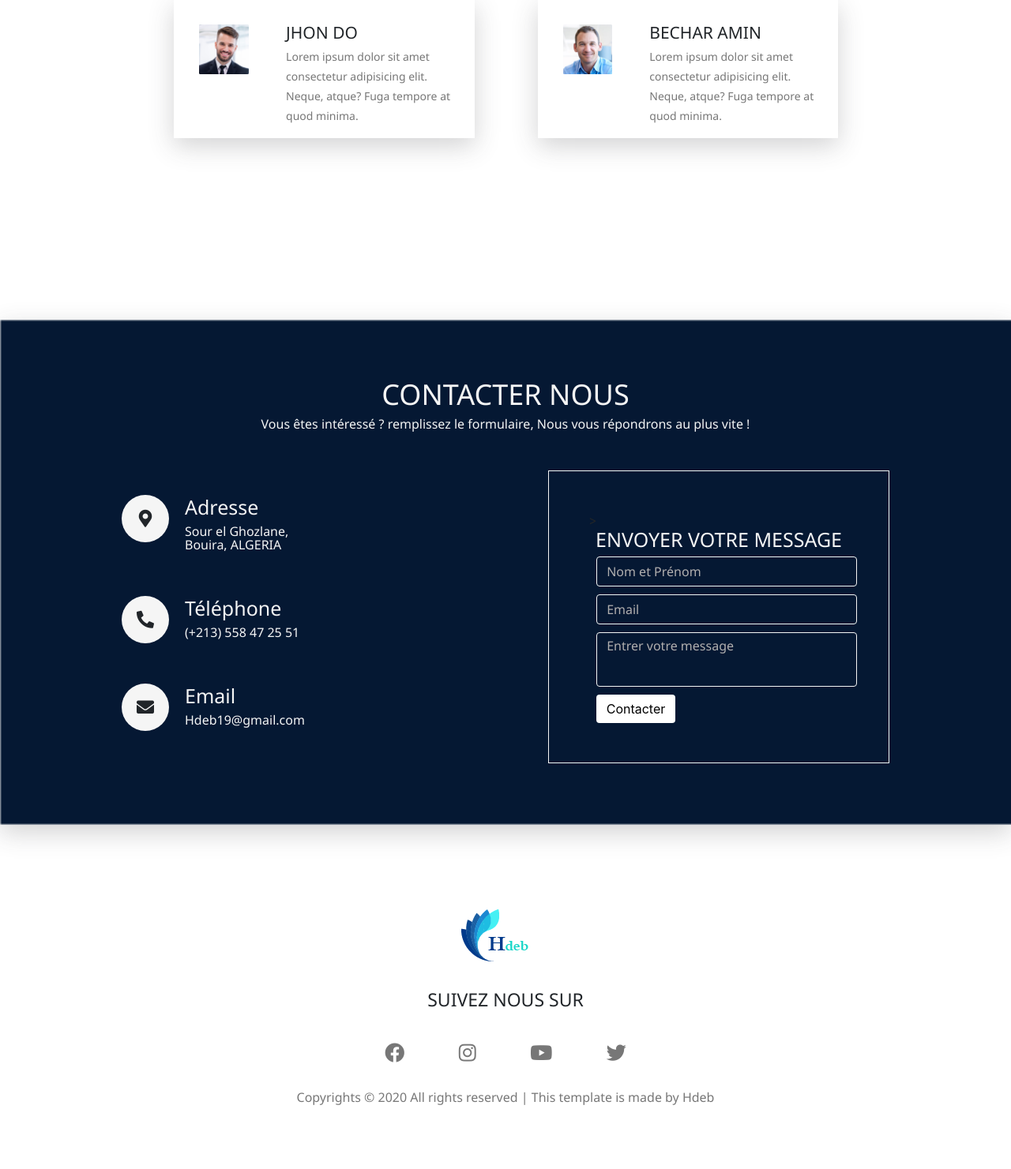
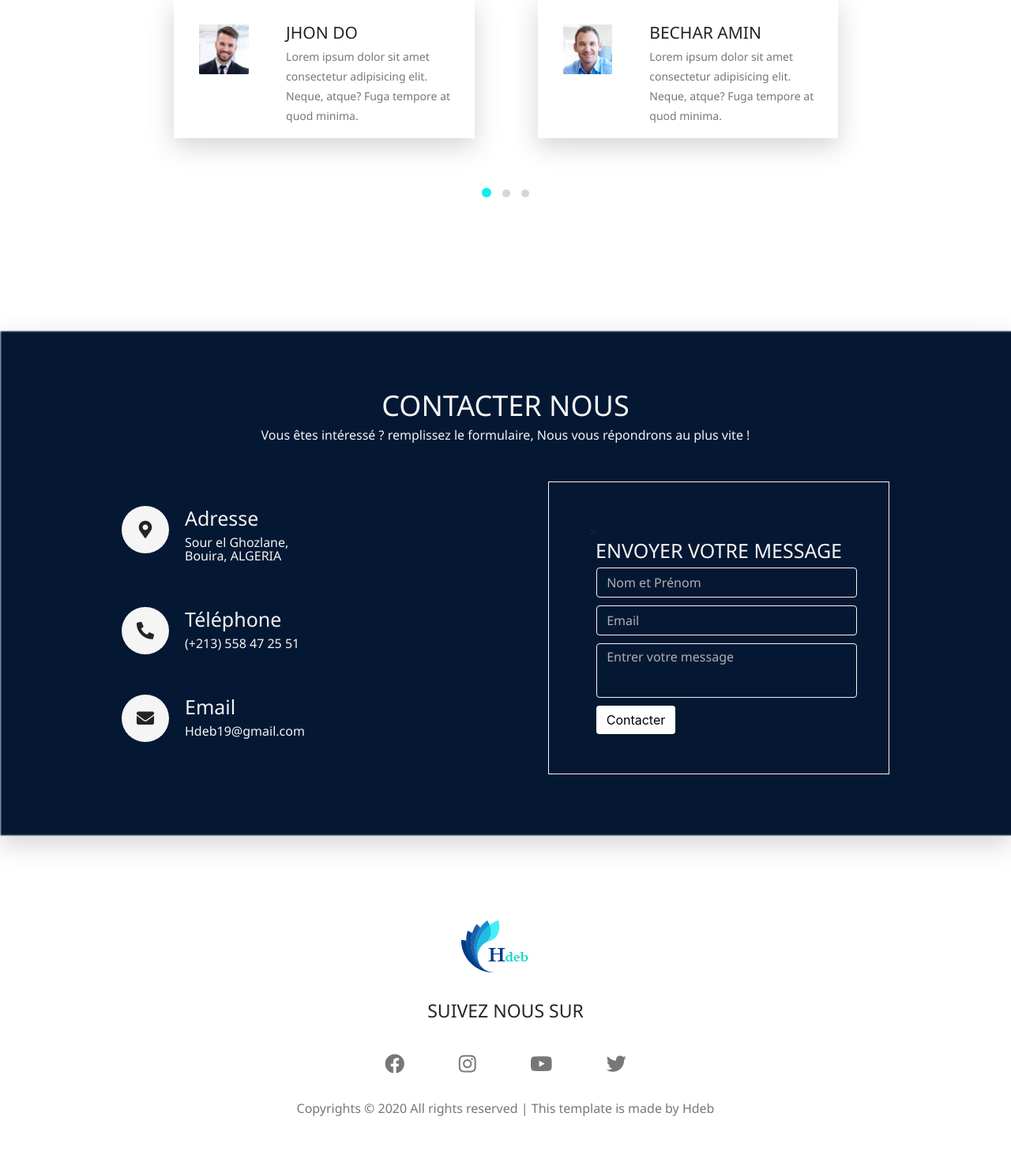
Before and after one commit to AmineBechar96/projetphp.4, a PHP site: page / in a window 1280 px wide. Shown: the part 4451-5932 px from the top of the page at 79% size. Before the commit the page ends 5851 px from the top, so only its background shows below. Run offline with PHP 8.4, Linux system fonts and the light colour scheme; some libraries are stand-ins or nearby versions.

Commit message:
Update index.php

```diff
--- a/index.php
+++ b/index.php
@@ -54,9 +54,11 @@ else{
 <!-- magnifique pop up library files-->
 <link rel="stylesheet" href="./vendor/Magnific-Popup/dist/magnific-popup.css">
 <!-- owl carousel library files-->
-<link rel="stylesheet" href="./vendor/owlcarousel/css/owl.carousel.min.css">
-<link rel="stylesheet" href="./vendor/owlcarousel/css/owl.theme.default.min.css">
-    <!-- Custom css files-->
+<!--link rel="stylesheet" href="./vendor/owlcarousel/css/owl.carousel.min.css"-->
+<link rel="stylesheet" href="https://cdnjs.cloudflare.com/ajax/libs/OwlCarousel2/2.3.4/assets/owl.carousel.min.css">
+<link rel="stylesheet" href="https://cdnjs.cloudflare.com/ajax/libs/OwlCarousel2/2.3.4/assets/owl.theme.default.min.css" integrity="sha512-sMXtMNL1zRzolHYKEujM2AqCLUR9F2C4/05cdbxjjLSRvMQIciEPCQZo++nk7go3BtSuK9kfa/s+a4f4i5pLkw==" crossorigin="anonymous" />
+<!--link rel="stylesheet" href="./vendor/owlcarousel/css/owl.theme.default.min.css"-->
+<!-- Custom css files-->
 <link rel="stylesheet" href="./css/style.css">
  <!-- Responsive css files-->
  <link rel="stylesheet" href="./css/responsive.css">
@@ -692,7 +694,8 @@ Votre satisfaction est notre objectif !
     <script src="./vendor/Magnific-Popup/dist/jquery.magnific-popup.min.js"></script>
 
     <!-- owl carousel library JS files -->
-    <script src="./vendor/owlcarousel/js/owl.carousel.min.js"></script>
+    <!--script src="./vendor/owlcarousel/js/owl.carousel.min.js"></script-->
+<script src="https://cdnjs.cloudflare.com/ajax/libs/OwlCarousel2/2.3.4/owl.carousel.min.js" integrity="sha512-bPs7Ae6pVvhOSiIcyUClR7/q2OAsRiovw4vAkX+zJbw3ShAeeqezq50RIIcIURq7Oa20rW2n2q+fyXBNcU9lrw==" crossorigin="anonymous"></script>
     <!-- custom JS file -->
     <script src="./js/main.js"></script>
 
```
